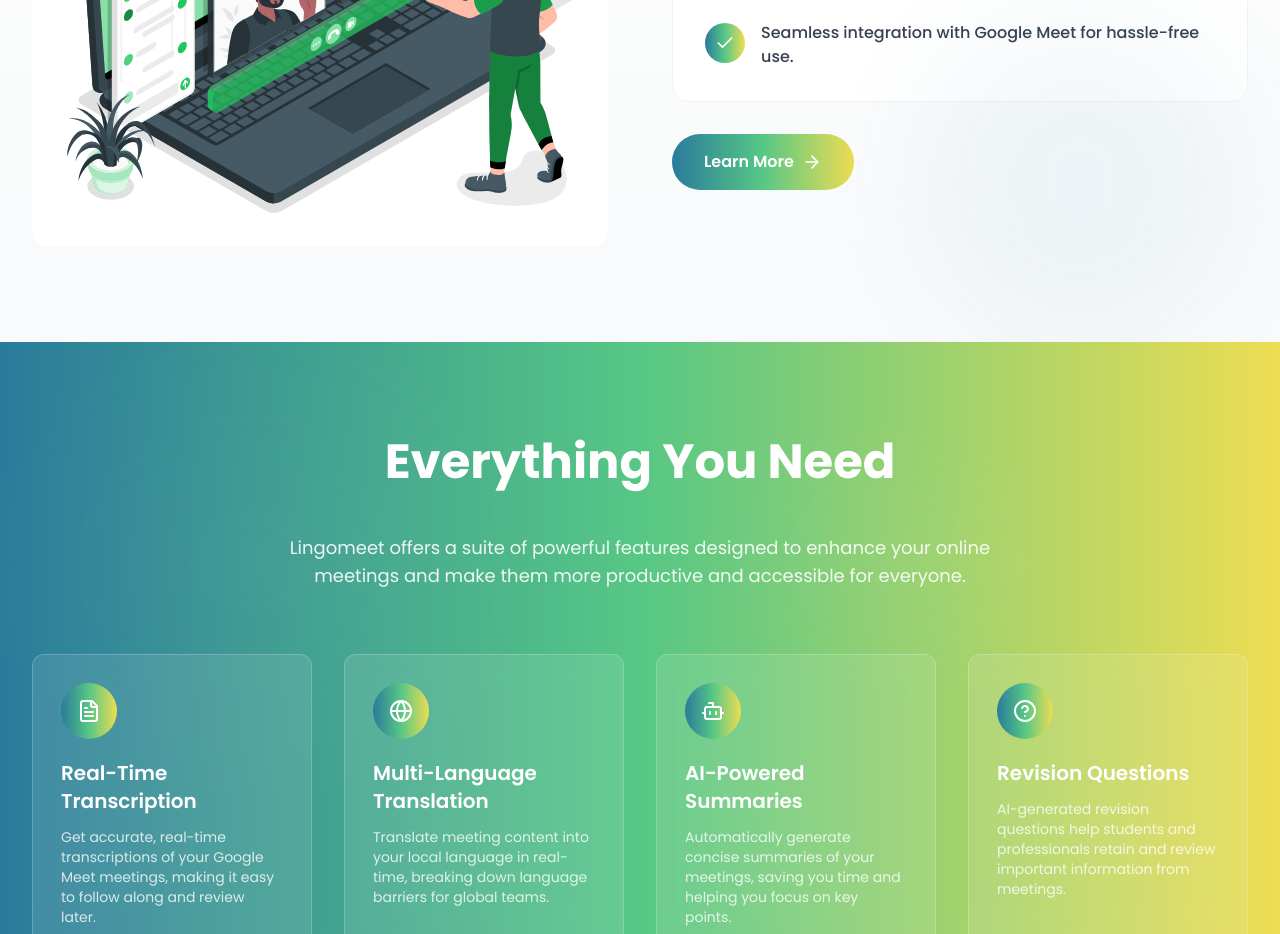
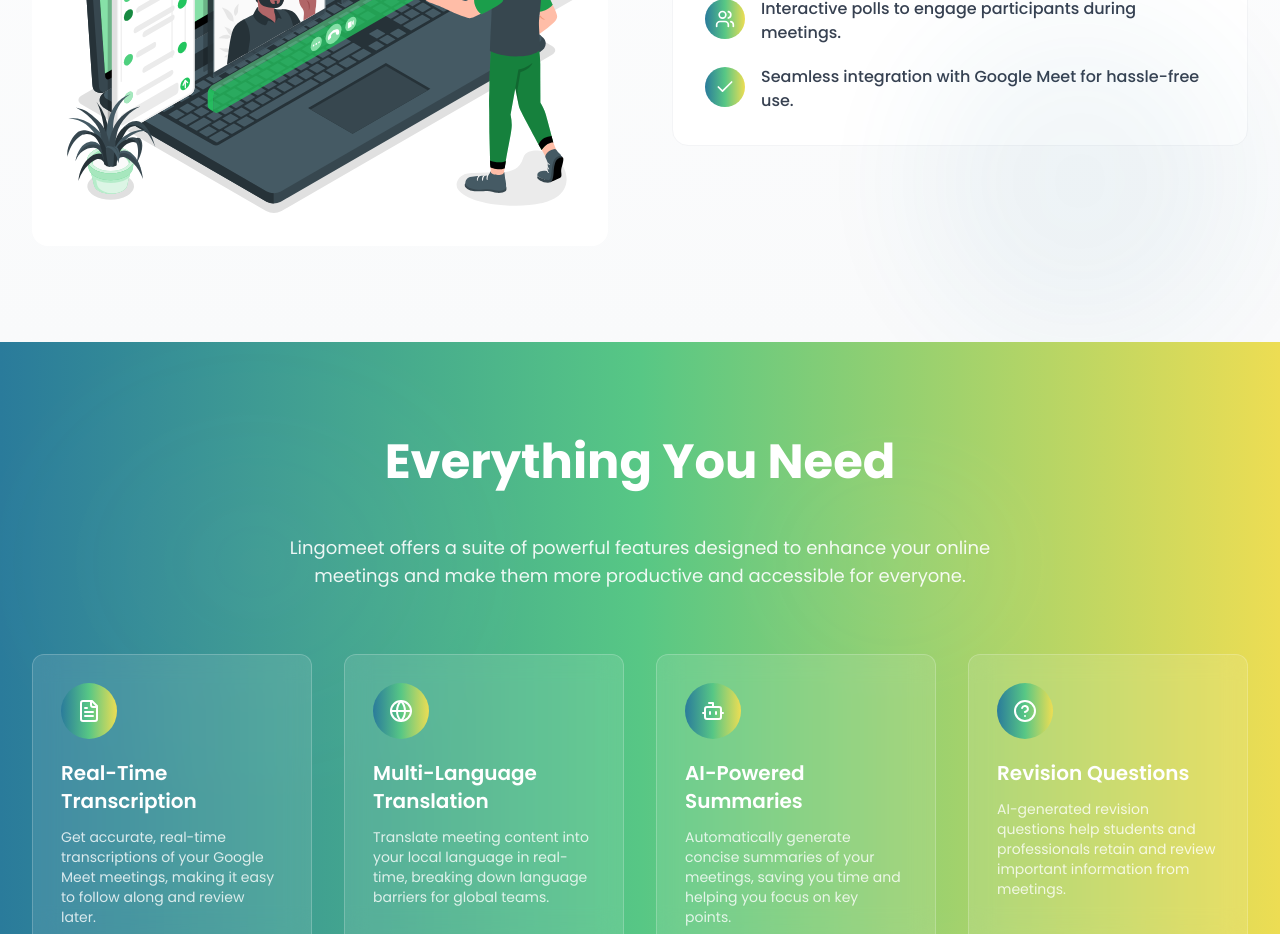
Before and after one commit to andamagodwin/Lingomeet-saas-2, a React (Vite) app: page / in a window 1280 px wide. Shown: the part 1600-2534 px from the top of the page. Built offline with nearby package versions, Linux system fonts and the light colour scheme.

Commit message:
refactor: comment out the Call-to-Action button in the About section

```diff
--- a/src/components/About.tsx
+++ b/src/components/About.tsx
@@ -1,8 +1,7 @@
-"use client"
 
 import { useRef } from "react"
 import { motion, useInView, useScroll, useTransform } from "framer-motion"
-import { Check, ArrowRight, Users, Lightbulb, Globe, Zap } from "lucide-react"
+import { Check, Users, Lightbulb, Globe, Zap } from "lucide-react"
 
 export default function AboutSection() {
   // Refs for scroll animations
@@ -195,7 +194,7 @@
           </motion.div>
 
           {/* Call-to-Action Button */}
-          <motion.div variants={itemVariants}>
+          {/* <motion.div variants={itemVariants}>
             <motion.button
               className="group bg-gradient-to-r from-[#2A7B9B] via-[#57C785] to-[#EDDD53] text-white px-8 py-4 rounded-full font-semibold inline-flex items-center space-x-2 hover:shadow-xl"
               whileHover={{ scale: 1.05 }}
@@ -205,7 +204,7 @@
               <span>Learn More</span>
               <ArrowRight className="w-5 h-5 transition-transform duration-300 group-hover:translate-x-1" />
             </motion.button>
-          </motion.div>
+          </motion.div> */}
         </motion.div>
       </div>
     </section>
```
